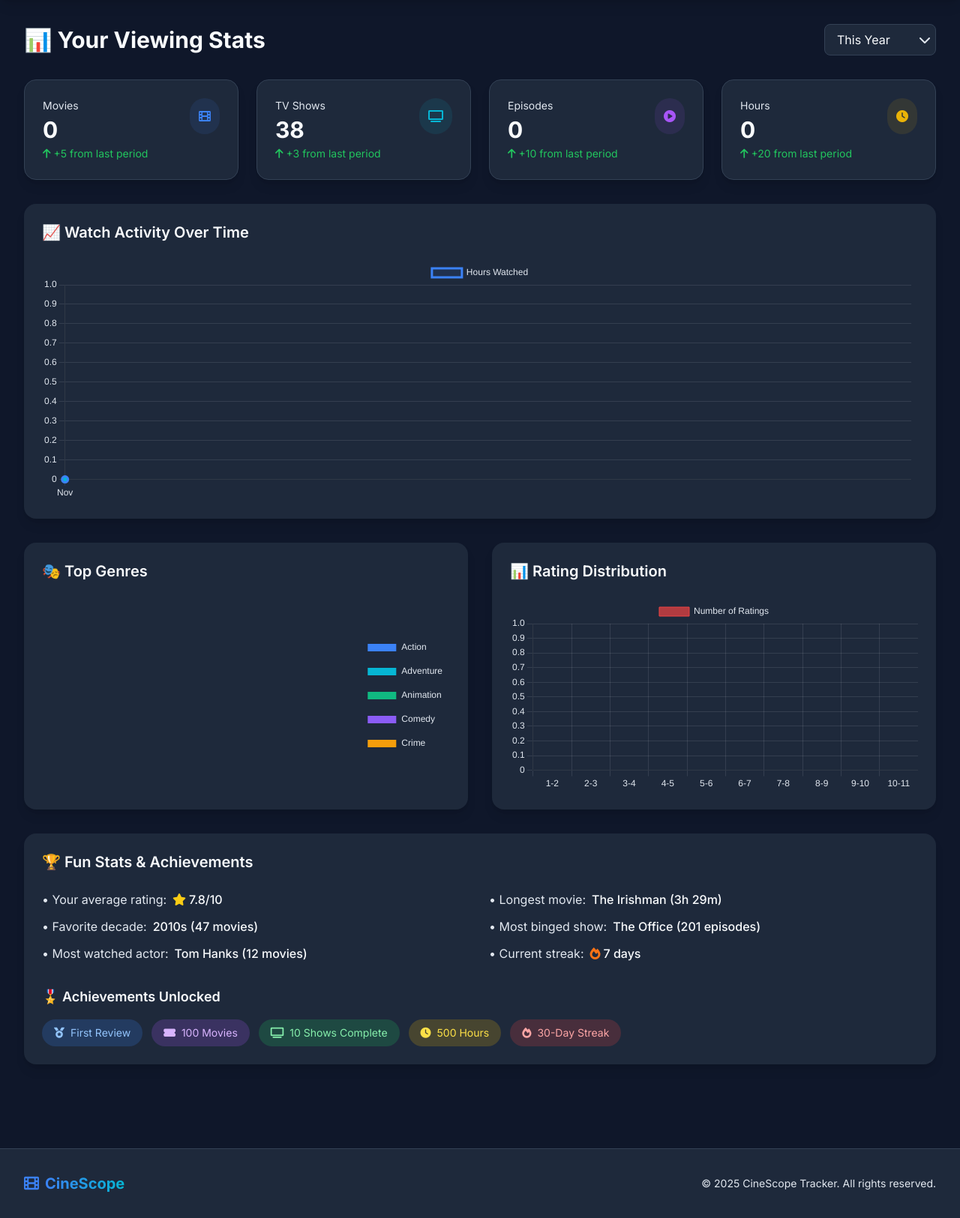
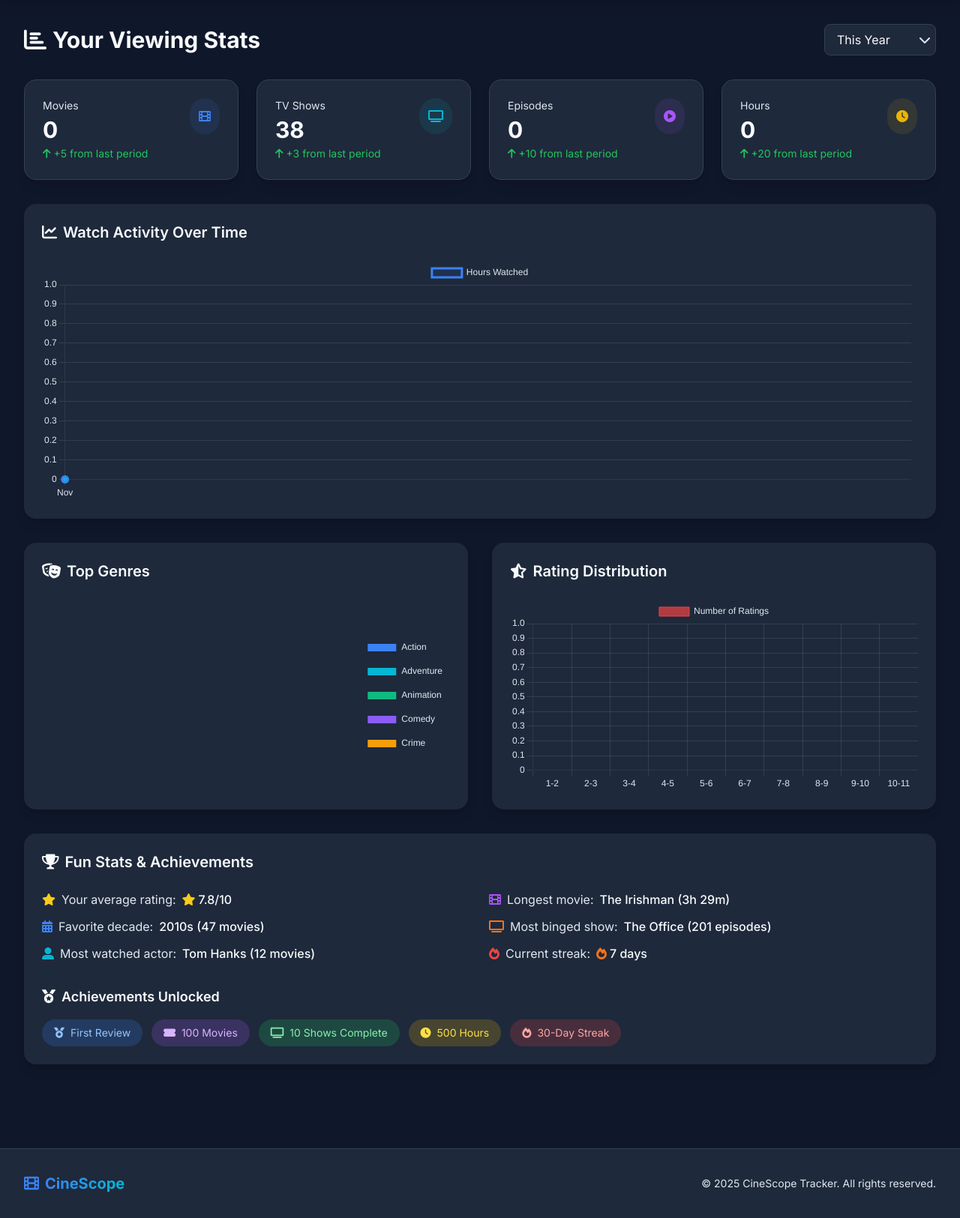
Before and after one commit to RajeshBasnet-dev/CineScope-Track, a Django app: page /analytics/ in a window 1280 px wide. Shown: the part 65-1690 px from the top of the page at 75% size. Run offline with Django 5.2, Linux system fonts and the light colour scheme; a user stored in the database is signed in; data comes from the database, SQL or seed files in the repository; some libraries are stand-ins or nearby versions.

Commit message:
Replace emoji placeholders with real Font Awesome icons in dashboard and recommendations pages

```diff
--- a/templates/analytics/dashboard.html
+++ b/templates/analytics/dashboard.html
@@ -5,7 +5,7 @@
 {% block content %}
 <div class="max-w-screen-xl mx-auto">
     <div class="flex justify-between items-center mb-8">
-        <h1 class="text-3xl font-bold text-white-text">📊 Your Viewing Stats</h1>
+        <h1 class="text-3xl font-bold text-white-text"><i class="fas fa-chart-bar mr-2"></i>Your Viewing Stats</h1>
         <div class="relative">
             <select id="time-period-selector" class="bg-dark-card border border-dark-accent text-white-text rounded-lg px-4 py-2 pr-8 appearance-none focus:outline-none focus:ring-2 focus:ring-electric-blue">
                 <option value="year">This Year</option>
@@ -77,7 +77,7 @@
     <!-- Charts Section -->
     <div class="bg-dark-card rounded-2xl p-6 mb-8 shadow-lg">
         <div class="flex justify-between items-center mb-6">
-            <h2 class="text-xl font-semibold text-white-text">📈 Watch Activity Over Time</h2>
+            <h2 class="text-xl font-semibold text-white-text"><i class="fas fa-chart-line mr-2"></i>Watch Activity Over Time</h2>
         </div>
         <div class="h-80">
             <canvas id="activityChart"></canvas>
@@ -89,7 +89,7 @@
         <!-- Top Genres -->
         <div class="bg-dark-card rounded-2xl p-6 shadow-lg">
             <div class="flex justify-between items-center mb-6">
-                <h2 class="text-xl font-semibold text-white-text">🎭 Top Genres</h2>
+                <h2 class="text-xl font-semibold text-white-text"><i class="fas fa-theater-masks mr-2"></i>Top Genres</h2>
             </div>
             <div class="h-64">
                 <canvas id="genreChart"></canvas>
@@ -99,7 +99,7 @@
         <!-- Rating Distribution -->
         <div class="bg-dark-card rounded-2xl p-6 shadow-lg">
             <div class="flex justify-between items-center mb-6">
-                <h2 class="text-xl font-semibold text-white-text">📊 Rating Distribution</h2>
+                <h2 class="text-xl font-semibold text-white-text"><i class="fas fa-star-half-alt mr-2"></i>Rating Distribution</h2>
             </div>
             <div class="h-64">
                 <canvas id="ratingChart"></canvas>
@@ -109,24 +109,24 @@
 
     <!-- Fun Stats & Achievements -->
     <div class="bg-dark-card rounded-2xl p-6 mb-8 shadow-lg">
-        <h2 class="text-xl font-semibold text-white-text mb-6">🏆 Fun Stats & Achievements</h2>
+        <h2 class="text-xl font-semibold text-white-text mb-6"><i class="fas fa-trophy mr-2"></i>Fun Stats & Achievements</h2>
 
         <div class="grid grid-cols-1 md:grid-cols-2 gap-6 mb-8">
             <div>
                 <ul class="space-y-3">
                     <li class="flex items-center">
-                        <span class="text-light-text">• Your average rating:</span>
+                        <span class="text-light-text"><i class="fas fa-star text-yellow-400 mr-2"></i>Your average rating:</span>
                         <span class="ml-2 flex items-center">
                             <i class="fas fa-star text-yellow-400"></i>
                             <span class="text-white-text font-medium ml-1">7.8/10</span>
                         </span>
                     </li>
                     <li class="flex items-center">
-                        <span class="text-light-text">• Favorite decade:</span>
+                        <span class="text-light-text"><i class="fas fa-calendar-alt text-electric-blue mr-2"></i>Favorite decade:</span>
                         <span class="ml-2 text-white-text font-medium">2010s (47 movies)</span>
                     </li>
                     <li class="flex items-center">
-                        <span class="text-light-text">• Most watched actor:</span>
+                        <span class="text-light-text"><i class="fas fa-user-alt text-vibrant-teal mr-2"></i>Most watched actor:</span>
                         <span class="ml-2 text-white-text font-medium">Tom Hanks (12 movies)</span>
                     </li>
                 </ul>
@@ -134,15 +134,15 @@
             <div>
                 <ul class="space-y-3">
                     <li class="flex items-center">
-                        <span class="text-light-text">• Longest movie:</span>
+                        <span class="text-light-text"><i class="fas fa-film text-purple-500 mr-2"></i>Longest movie:</span>
                         <span class="ml-2 text-white-text font-medium">The Irishman (3h 29m)</span>
                     </li>
                     <li class="flex items-center">
-                        <span class="text-light-text">• Most binged show:</span>
+                        <span class="text-light-text"><i class="fas fa-tv text-orange-500 mr-2"></i>Most binged show:</span>
                         <span class="ml-2 text-white-text font-medium">The Office (201 episodes)</span>
                     </li>
                     <li class="flex items-center">
-                        <span class="text-light-text">• Current streak:</span>
+                        <span class="text-light-text"><i class="fas fa-fire text-red-500 mr-2"></i>Current streak:</span>
                         <span class="ml-2 flex items-center">
                             <i class="fas fa-fire text-orange-500"></i>
                             <span class="text-white-text font-medium ml-1">7 days</span>
@@ -153,7 +153,7 @@
         </div>
 
         <div>
-            <h3 class="text-lg font-semibold text-white-text mb-4">🎖️ Achievements Unlocked</h3>
+            <h3 class="text-lg font-semibold text-white-text mb-4"><i class="fas fa-medal mr-2"></i>Achievements Unlocked</h3>
             <div class="flex flex-wrap gap-3">
                 <span class="px-4 py-2 bg-blue-500/20 text-blue-300 rounded-full text-sm flex items-center">
                     <i class="fas fa-medal mr-2"></i> First Review
```
Also changed, not shown: templates/recommendations/recommendations.html (+6 -6 lines).
